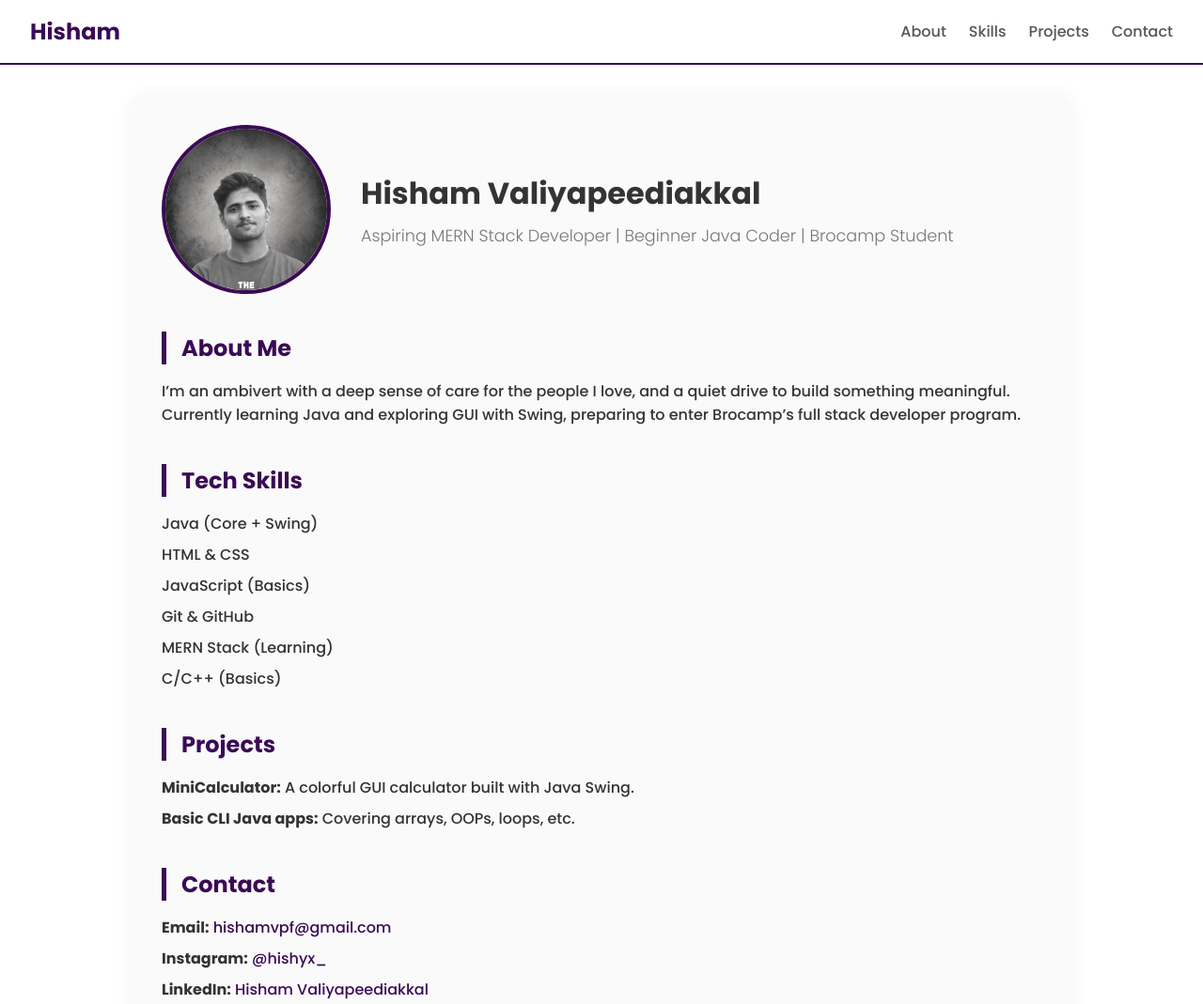
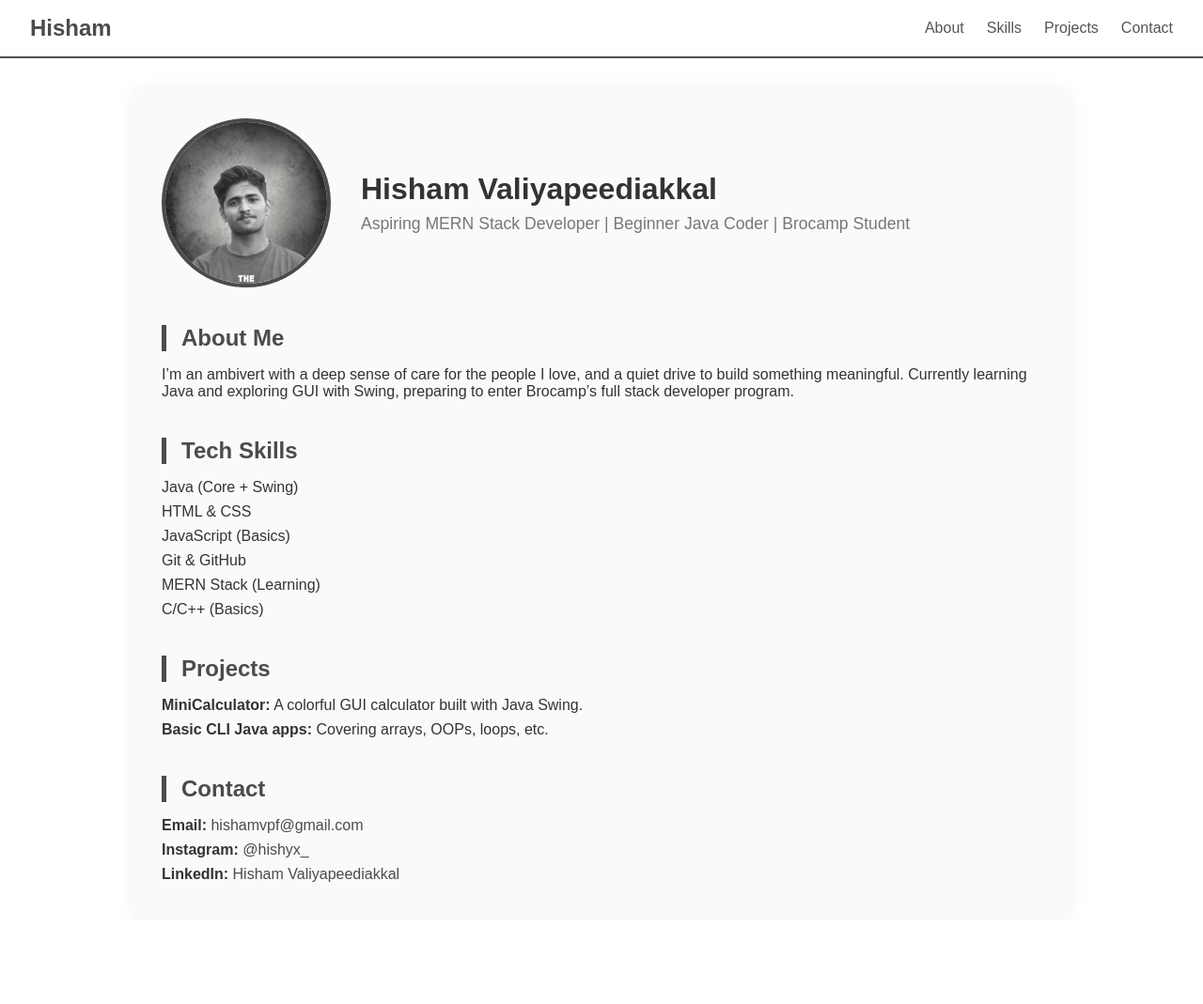
Before and after one commit to hishyx/hishyx, a plain HTML site: page index.html in a window 1280 px wide. Shown: the whole page at 94% size. After the commit the page ends 980 px from the top, so only its background shows below. Drawn offline with Linux system fonts and the light colour scheme.

Commit message:
Update index.html

```diff
--- a/index.html
+++ b/index.html
@@ -1,10 +1,3 @@
-<!DOCTYPE html>
-<html lang="en">
-<head>
-  <meta charset="UTF-8" />
-  <meta name="viewport" content="width=device-width, initial-scale=1.0" />
-  <title>Hisham's Portfolio</title>
-  <link href="https://fonts.googleapis.com/css2?family=Poppins:wght@300;500;700&display=swap" rel="stylesheet">
 <style>
   * {
     margin: 0;
@@ -25,7 +18,7 @@
     align-items: center;
     padding: 1rem 2rem;
     background-color: #fff;
-      border-bottom: 2px solid #3a0b55;
+    border-bottom: 2px solid #4b4b4b;
     position: sticky;
     top: 0;
     z-index: 999;
@@ -33,7 +26,7 @@
 
   header h1 {
     font-size: 1.5rem;
-      color: #3a0b55;
+    color: #4b4b4b;
   }
 
   nav {
@@ -48,14 +41,14 @@
   }
 
   nav a:hover {
-      color: #3a0b55;
+    color: #4b4b4b;
   }
 
   .menu-toggle {
     display: none;
     font-size: 1.5rem;
     cursor: pointer;
-      color: #3a0b55;
+    color: #4b4b4b;
   }
 
   .container {
@@ -80,16 +73,16 @@
     height: 180px;
     object-fit: cover;
     border-radius: 50%;
-      border: 4px solid #3a0b55;
+    border: 4px solid #4b4b4b;
   }
 
   h2 {
-      border-left: 5px solid #3a0b55;
+    border-left: 5px solid #4b4b4b;
     padding-left: 1rem;
     font-size: 1.5rem;
     margin-bottom: 1rem;
     margin-top: 2.5rem;
-      color: #3a0b55;
+    color: #4b4b4b;
   }
 
   .tagline {
@@ -105,7 +98,7 @@
   }
 
   a {
-      color: #3a0b55;
+    color: #4b4b4b;
     text-decoration: none;
   }
 
@@ -146,6 +139,7 @@
     transform: translateY(0);
   }
 </style>
+
 </head>
 <body>
   <header>
```
Lines whose indentation alone changed are shown as unchanged.
